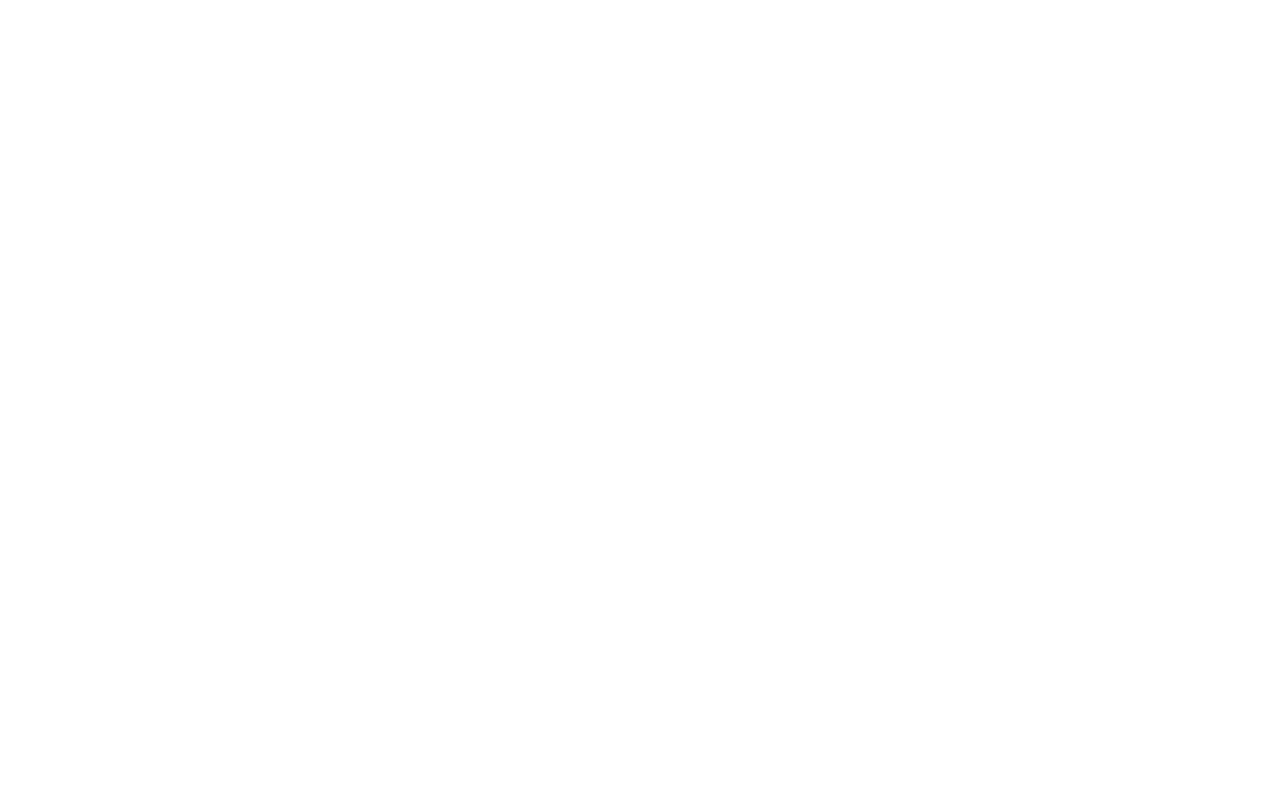
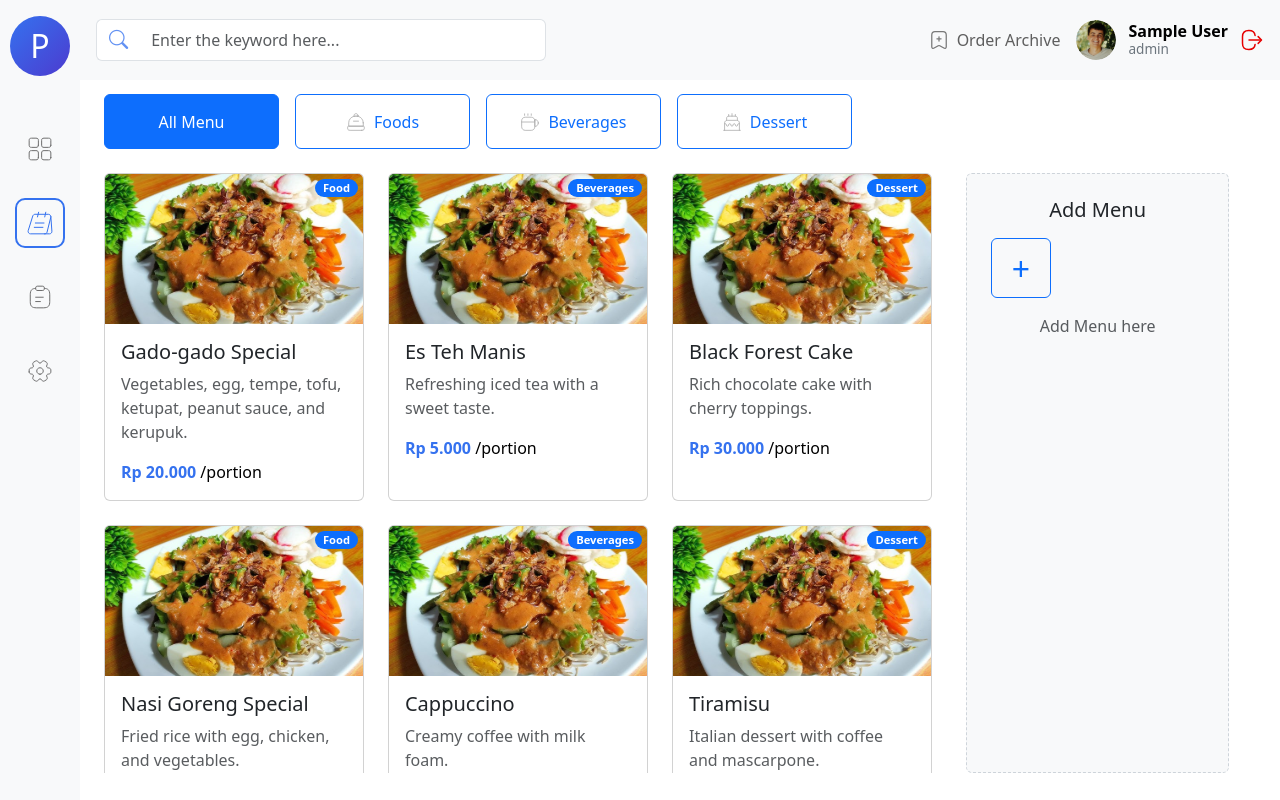
Before and after one commit to alpinmohsa541/pos-sederhana, a React (Vite) app: page /menu-board in a window 1280 px wide. Before the commit this address had no page. Built offline with nearby package versions, Linux system fonts and the light colour scheme; sample sign-in values are in the browser's storage.

Commit message:
Feat :  Menambahkan page menuboard

```diff
--- a/src/App.jsx
+++ b/src/App.jsx
@@ -10,6 +10,7 @@
 import Profile from "./Profile/Profile"; // Import Profile page
 import Dashboard from "./Dashboard/Dashboard";
 import "bootstrap/dist/js/bootstrap.bundle.min.js";
+import MenuBoard from "./MenuBoard/MenuBoard";
 
 function App() {
   return (
@@ -30,7 +31,9 @@
         {/* Route untuk halaman Profile */}
         <Route path="/profile" element={<Profile />} />
         {/* Route untuk halaman dashboard */}
-        <Route path="/dashboard" element={<Dashboard />} />{" "}
+        <Route path="/dashboard" element={<Dashboard />} />
+        {/* Route untuk halaman Menu board */}
+        <Route path="/menu-board" element={<MenuBoard />} />{" "}
       </Routes>
     </Router>
   );
--- /dev/null
+++ b/src/MenuBoard/MenuBoard.jsx
@@ -0,0 +1,221 @@
+import "../App.css";
+import { useState, useEffect } from "react";
+import { useNavigate } from "react-router-dom";
+import menuData from "../CashierDashboard/DataMenu"; // Simulasi data menu
+import Navbar from "../Navbar/Navbar"; // Import Navbar
+import Sidebar from "../Sidebar/Sidebar"; // Import Sidebar
+
+const MenuBoard = () => {
+  const [isLoggedIn, setIsLoggedIn] = useState(false);
+  const [username, setUsername] = useState("");
+  const navigate = useNavigate();
+  const [activeCategory, setActiveCategory] = useState("All Menu");
+  const [searchQuery, setSearchQuery] = useState("");
+  const [menu, setMenu] = useState(menuData); // Data menu
+  const [filteredMenu, setFilteredMenu] = useState(menuData); // Data menu setelah filter
+
+  useEffect(() => {
+    // Ambil data pengguna dari localStorage
+    const storedUser = JSON.parse(localStorage.getItem("user"));
+    if (storedUser) {
+      setUsername(storedUser);
+      setIsLoggedIn(true);
+    } else {
+      navigate("/"); // Redirect ke login jika belum login
+    }
+  }, [navigate]);
+
+  const handleLogout = () => {
+    localStorage.removeItem("user"); // Hapus data pengguna
+    setIsLoggedIn(false);
+    setUsername(null);
+    navigate("/"); // Redirect ke login
+  };
+
+  const handleSearchChange = (e) => {
+    const query = e.target.value.toLowerCase();
+    setSearchQuery(query);
+
+    // Filter menu berdasarkan pencarian dan kategori aktif
+    const filtered = menu.filter(
+      (item) =>
+        item.name.toLowerCase().includes(query) &&
+        (activeCategory === "All Menu" || item.category === activeCategory)
+    );
+    setFilteredMenu(filtered);
+  };
+
+  const handleCategoryClick = (category) => {
+    setActiveCategory(category);
+
+    // Filter menu berdasarkan kategori
+    const filtered = menu.filter(
+      (item) =>
+        (category === "All Menu" ||
+          item.category.toLowerCase() === category.toLowerCase()) &&
+        item.name.toLowerCase().includes(searchQuery)
+    );
+    setFilteredMenu(filtered);
+  };
+
+  useEffect(() => {
+    // Filter ulang saat kategori aktif atau pencarian berubah
+    handleCategoryClick(activeCategory);
+  }, [activeCategory, searchQuery]);
+
+  return (
+    <div className="main-content menu-board container-fluid p-0">
+      <div className="row g-0">
+        {/* Sidebar */}
+        <Sidebar />
+
+        {/* Main Content */}
+        <div className="col-10 col-lg-11">
+          {/* Navbar */}
+          <Navbar
+            isLoggedIn={isLoggedIn}
+            username={username}
+            searchQuery={searchQuery}
+            handleSearchChange={handleSearchChange}
+            handleLogout={handleLogout}
+          />
+
+          {/* Header */}
+          <div className="d-flex justify-content-between align-items-center p-4">
+            <h2 className="fw-bold">List Menu</h2>
+            <p className="text-muted mb-0">
+              Total: {filteredMenu.length} Menu {/* Menampilkan total menu */}
+            </p>
+          </div>
+
+          {/* Category Buttons */}
+          <div className="d-flex gap-3 px-4 mb-4">
+            {[
+              { name: "All Menu" },
+              { name: "Foods", icon: "/assets/reserve.svg" },
+              { name: "Beverages", icon: "/assets/coffee.svg" },
+              { name: "Dessert", icon: "/assets/cake.svg" },
+            ].map((category) => (
+              <button
+                key={category.name}
+                className={`btn d-flex align-items-center justify-content-center ${
+                  activeCategory === category.name
+                    ? "btn-primary text-white"
+                    : "btn-outline-primary"
+                }`}
+                style={{
+                  padding: "5px 10px",
+                  width: "175px",
+                  height: "55px",
+                }}
+                onClick={() => handleCategoryClick(category.name)}
+              >
+                {category.icon && (
+                  <img
+                    src={category.icon}
+                    alt={`${category.name} Icon`}
+                    style={{
+                      width: "20px",
+                      height: "20px",
+                      marginRight: "8px",
+                    }}
+                  />
+                )}
+                {category.name}
+              </button>
+            ))}
+          </div>
+
+          {/* Menu and Add Menu Section */}
+          <div className="row px-4">
+            {/* Menu List */}
+            <div className="col-lg-9">
+              <div
+                style={{
+                  maxHeight: "600px", // Untuk scroll
+                  overflowY: "auto",
+                  paddingRight: "10px",
+                }}
+              >
+                <div className="row row-cols-1 row-cols-md-3 g-4">
+                  {filteredMenu.map((menuItem, index) => (
+                    <div
+                      key={index}
+                      className="col"
+                      style={{ cursor: "pointer" }}
+                    >
+                      <div className="card h-100">
+                        <span
+                          className="badge bg-primary"
+                          style={{
+                            fontSize: "0.7rem",
+                            padding: "3px 8px",
+                            borderRadius: "20px",
+                            position: "absolute",
+                            top: "5px",
+                            right: "5px",
+                            zIndex: "10",
+                          }}
+                        >
+                          {menuItem.category}
+                        </span>
+                        <img
+                          src={menuItem.image}
+                          className="card-img-top"
+                          alt={menuItem.name}
+                          style={{ height: "150px", objectFit: "cover" }}
+                        />
+                        <div className="card-body">
+                          <h5 className="card-title">{menuItem.name}</h5>
+                          <p className="card-text text-muted">
+                            {menuItem.description}
+                          </p>
+                          <p className="card-text">
+                            <span
+                              style={{
+                                color: "#3572EF",
+                                fontWeight: "bold",
+                                fontSize: "1rem",
+                              }}
+                            >
+                              Rp {menuItem.price.toLocaleString("id-ID")}
+                            </span>{" "}
+                            <span style={{ color: "black" }}>/portion</span>
+                          </p>
+                        </div>
+                      </div>
+                    </div>
+                  ))}
+                </div>
+              </div>
+            </div>
+
+            {/* Add Menu Section */}
+            <div className="col-lg-3">
+              <div
+                className="card p-4"
+                style={{
+                  height: "100%",
+                  background: "#f8f9fa",
+                  border: "1px dashed #ced4da",
+                  textAlign: "center",
+                }}
+              >
+                <h5 className="mb-3">Add Menu</h5>
+                <button
+                  className="btn btn-outline-primary"
+                  style={{ fontSize: "2rem", width: "60px", height: "60px" }}
+                >
+                  +
+                </button>
+                <p className="mt-3 text-muted">Add Menu here</p>
+              </div>
+            </div>
+          </div>
+        </div>
+      </div>
+    </div>
+  );
+};
+
+export default MenuBoard;
```
